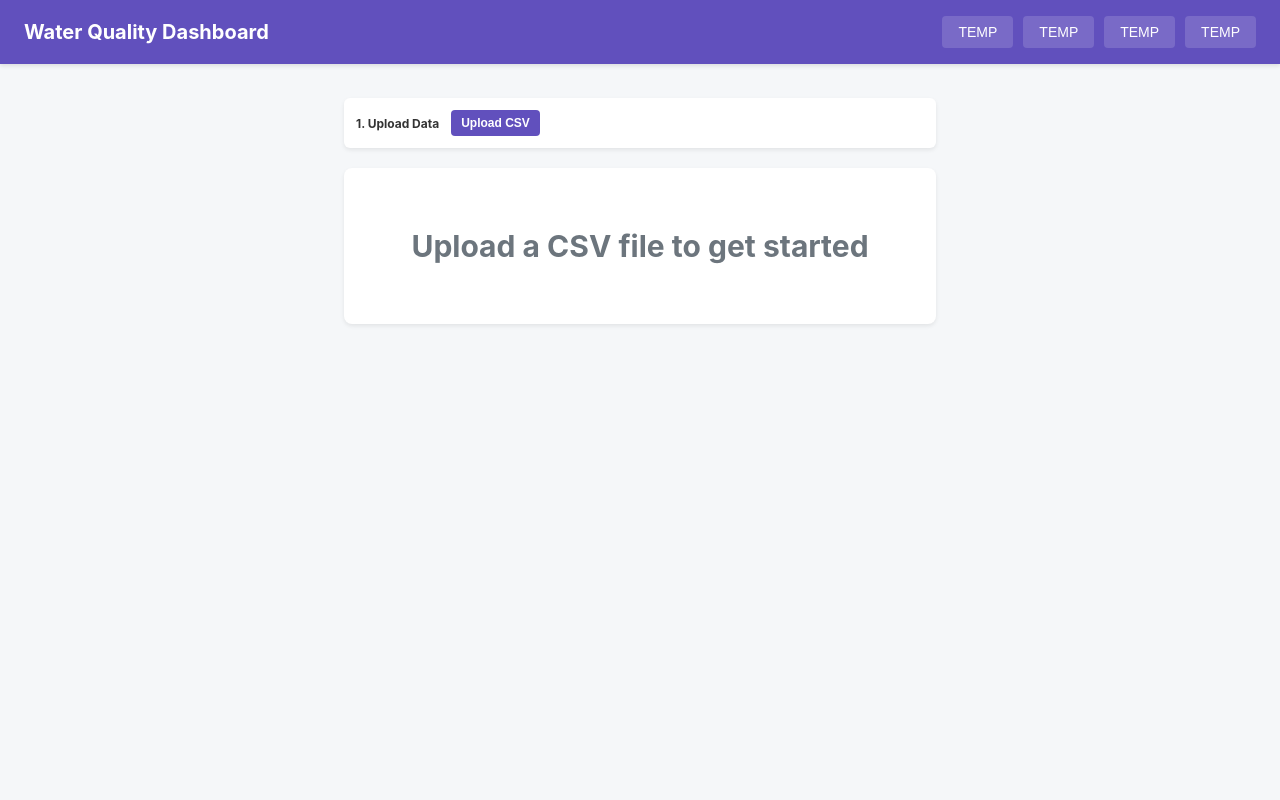
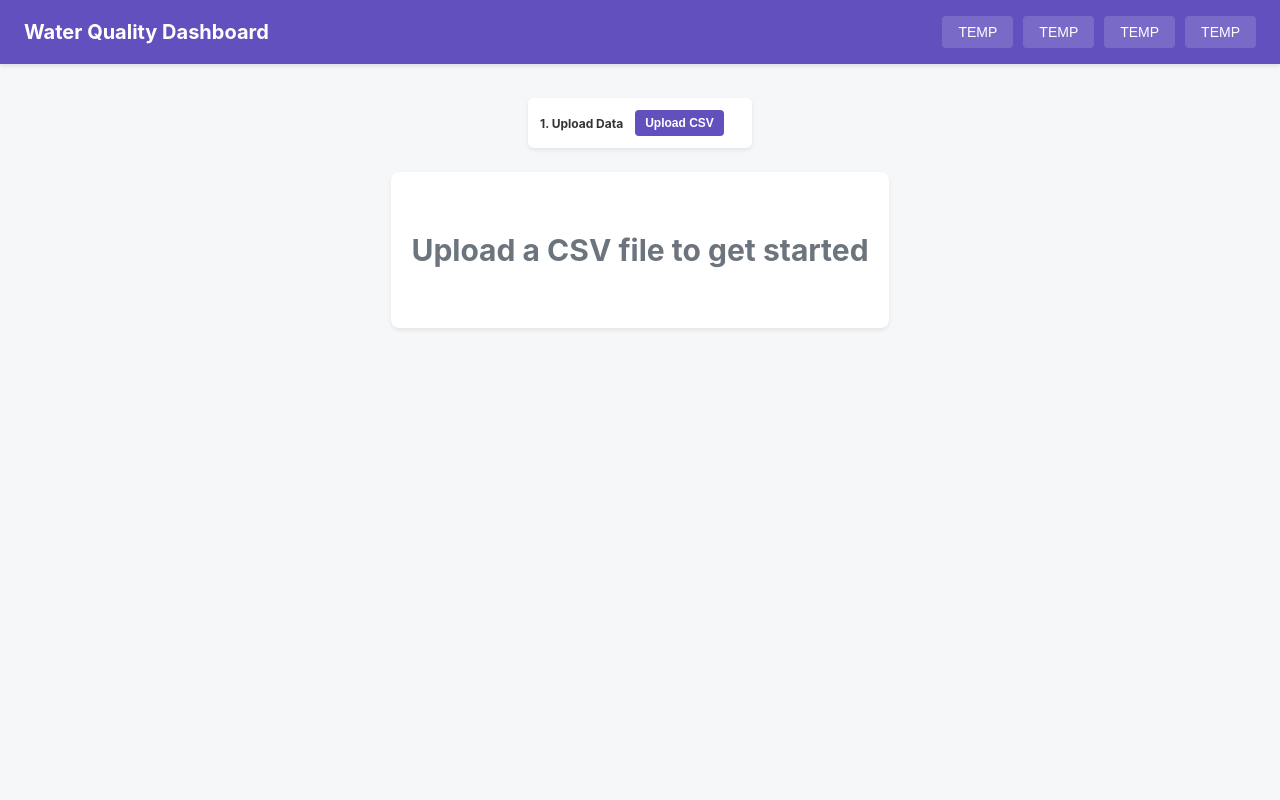
Before and after one commit to DemiladeJooda/InfoVis2025, a React (Create React App) app: page /dashboard in a window 1280 px wide. Shown: the top 800 px of the page. Built offline with nearby package versions, Linux system fonts and the light colour scheme.

Commit message:
updated sizing and scaling of charts

```diff
--- a/src/Dashboard.css
+++ b/src/Dashboard.css
@@ -53,26 +53,35 @@ body {
   display: flex;
   flex-direction: column;
   min-height: 100vh;
+  width: 100%;
 }
 
 .dashboard-main {
-  padding: 24px;
+  display: flex;
+  flex-direction: column;
+  width: 100%;
   max-width: 1600px;
   margin: 0 auto;
-  width: 100%;
+  padding: 24px;
   box-sizing: border-box;
 }
 
-/* Control panel styling */
+/* Control panel section */
+.control-section {
+  width: 100%;
+  margin-bottom: 24px;
+}
+
 .control-panel {
-  margin-bottom: 16px;
   display: flex;
   gap: 16px;
   align-items: flex-start;
+  width: fit-content;
+  max-width: 100%;
+  margin: 0 auto;
 }
 
 .upload-section {
-  flex: 1;
   background-color: white;
   border-radius: 6px;
   box-shadow: 0 2px 4px rgba(0, 0, 0, 0.08);
@@ -81,15 +90,111 @@ body {
   flex-direction: column;
   gap: 8px;
   margin-top: 10px;
+  width: fit-content;
+  min-width: 200px;
 }
 
 .visualization-controls {
-  flex: 2;
   background-color: white;
   border-radius: 6px;
   box-shadow: 0 2px 4px rgba(0, 0, 0, 0.08);
   padding: 12px;
   margin-top: 10px;
+  width: fit-content;
+  min-width: 300px;
+}
+
+/* Visualization display section */
+.visualization-section {
+  width: fit-content;
+  max-width: 100%;
+  margin: 0 auto;
+}
+
+.visualizations-grid {
+  display: flex;
+  flex-wrap: wrap;
+  gap: 20px;
+  width: fit-content;
+  max-width: 100%;
+  margin: 0 auto;
+}
+
+.visualization-card {
+  background-color: white;
+  border-radius: 8px;
+  box-shadow: 0 2px 4px rgba(0, 0, 0, 0.08);
+  overflow: visible;
+  width: fit-content;
+  min-width: 400px;
+  max-width: 600px;
+  display: flex;
+  flex-direction: column;
+}
+
+.visualization-header {
+  display: flex;
+  justify-content: space-between;
+  align-items: center;
+  padding: 12px 16px;
+  border-bottom: 1px solid #eee;
+  flex-shrink: 0;
+}
+
+.visualization-header h4 {
+  margin: 0;
+  font-size: 16px;
+  font-weight: 500;
+  text-transform: capitalize;
+}
+
+.remove-btn {
+  background: none;
+  border: none;
+  color: #999;
+  cursor: pointer;
+  font-size: 16px;
+  padding: 4px 8px;
+  border-radius: 4px;
+}
+
+.remove-btn:hover {
+  color: #dc3545;
+  background-color: rgba(220, 53, 69, 0.1);
+}
+
+.plot-container {
+  flex: 1;
+  min-height: 400px;
+  width: fit-content;
+  padding: 0;
+  box-sizing: border-box;
+  position: relative;
+  overflow: visible;
+}
+
+.plot-container .js-plotly-plot {
+  position: relative;
+  width: 100% !important;
+  height: 100% !important;
+}
+
+.empty-state {
+  width: fit-content;
+  min-width: 400px;
+  max-width: 600px;
+  text-align: center;
+  padding: 60px 20px;
+  color: #6c757d;
+  background-color: white;
+  border-radius: 8px;
+  box-shadow: 0 2px 4px rgba(0, 0, 0, 0.08);
+  margin: 0 auto;
+}
+
+.visualization-controls h3 {
+  font-size: 14px;
+  margin: 0 0 8px 0;
 }
 
 .upload-header {
@@ -196,86 +301,3 @@ body {
   background-color: #a599e0;
   cursor: not-allowed;
 }
-
-/* Visualizations grid */
-.visualizations-grid {
-  display: flex;
-  flex-wrap: wrap;
-  gap: 20px;
-  margin-top: 20px;
-  overflow: visible;
-}
-
-.visualization-card {
-  background-color: white;
-  border-radius: 8px;
-  box-shadow: 0 2px 4px rgba(0, 0, 0, 0.08);
-  overflow: visible;
-  width: calc(50% - 10px);
-  min-width: 400px;
-  flex-grow: 1;
-  display: flex;
-  flex-direction: column;
-}
-
-.visualization-header {
-  display: flex;
-  justify-content: space-between;
-  align-items: center;
-  padding: 12px 16px;
-  border-bottom: 1px solid #eee;
-  flex-shrink: 0;
-}
-
-.visualization-header h4 {
-  margin: 0;
-  font-size: 16px;
-  font-weight: 500;
-  text-transform: capitalize;
-}
-
-.remove-btn {
-  background: none;
-  border: none;
-  color: #999;
-  cursor: pointer;
-  font-size: 16px;
-  padding: 4px 8px;
-  border-radius: 4px;
-}
-
-.remove-btn:hover {
-  color: #dc3545;
-  background-color: rgba(220, 53, 69, 0.1);
-}
-
-.plot-container {
-  flex: 1;
-  min-height: 400px;
-  width: 100%;
-  padding: 0;
-  box-sizing: border-box;
-  position: relative;
-  overflow: visible;
-}
-
-.plot-container .js-plotly-plot {
-  position: relative;
-  width: 100% !important;
-  height: 100% !important;
-}
-
-.empty-state {
-  width: 100%;
-  text-align: center;
-  padding: 60px 20px;
-  color: #6c757d;
-  background-color: white;
-  border-radius: 8px;
-  box-shadow: 0 2px 4px rgba(0, 0, 0, 0.08);
-}
-
-.visualization-controls h3 {
-  font-size: 14px;
-  margin: 0 0 8px 0;
-}
--- a/src/Dashboard.js
+++ b/src/Dashboard.js
@@ -136,7 +136,8 @@ function Dashboard() {
       </nav>
 
       <div className="dashboard-main">
-        {/* Control panel */}
+        {/* Control section */}
+        <div className="control-section">
           <div className="control-panel">
             <div className="upload-section">
               <div className="upload-header">
@@ -216,8 +217,10 @@ function Dashboard() {
               </div>
             )}
           </div>
+        </div>
 
-        {/* Visualization grid */}
+        {/* Visualization section */}
+        <div className="visualization-section">
           <div className="visualizations-grid">
             {visualizations.length === 0 && csvFile && (
               <div className="empty-state">
@@ -243,7 +246,7 @@ function Dashboard() {
                     layout={{
                       ...vis.plotData.layout,
                       autosize: true,
-                    margin: { l: 50, r: 20, t: 30, b: 50 }
+                      margin: { l: 40, r: 40, t: 40, b: 40 }
                     }}
                     config={{ responsive: true }}
                     style={{ width: '100%', height: '100%' }}
@@ -254,6 +257,7 @@ function Dashboard() {
           </div>
         </div>
       </div>
+    </div>
   );
 }
 
```
Also changed, not shown: 1 other file (tests, documents, lock files or other folders). Lines whose indentation alone changed are shown as unchanged.
